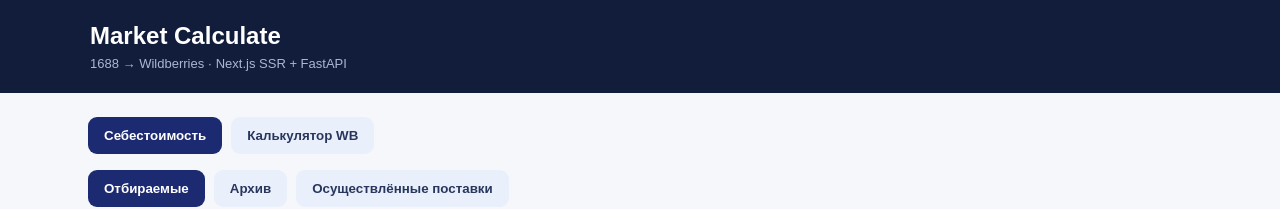
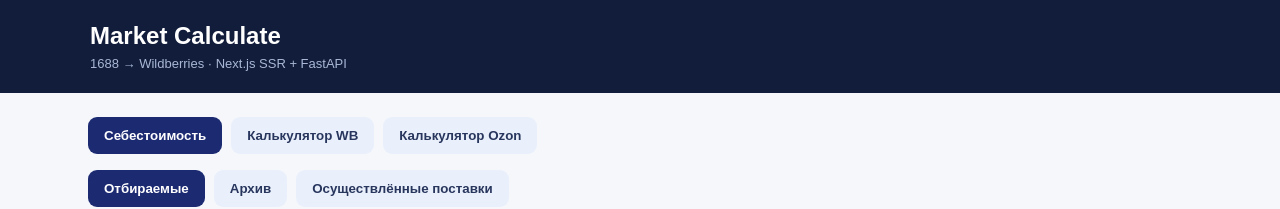
Before and after one commit to pereyasl0v/Market-calculate, a Next.js app in the folder frontend/: page / in a window 1280 px wide. Shown: the top 209 px of the page. Built offline with nearby package versions, Linux system fonts and the light colour scheme.

Commit message:
feat(ozon): add Ozon calculator tab beside WB

```diff
--- a/frontend/app/calculator.jsx
+++ b/frontend/app/calculator.jsx
@@ -1,6 +1,7 @@
 "use client";
 import {useEffect,useMemo,useState} from "react";
 import {parseWBCaptureText,normalizedQuery} from "../lib/wb-import.mjs";
+import OzonCalculator from "./ozon-calculator";
 const KEY="market-calculate-react-v1";
 const empty={items:[],page:"items",section:"selected",selectedId:"",spp:20,prices:{},settings:{commission:25,delivery:95,storage:0,advertising:0,other:0,tax:6}};
 const n=x=>Math.max(0,Number(String(x??"").replace(",","."))||0);
@@ -58,14 +59,14 @@ export default function Calculator(){
     M("Загружено "+result.products.length+" карточек: "+result.source+". HAR обработан только внутри браузера, на сервер не отправлялся. Цены из JSON могут отличаться от цены на витрине.");
   } catch(e) {M("Не удалось импортировать: "+e.message);}
  }
- const tabs=<div className="tabs"><button className={"btn "+(s.page==="items"?"selected":"secondary")} onClick={()=>set({page:"items"})}>Себестоимость</button><button className={"btn "+(s.page==="calc"?"selected":"secondary")} onClick={()=>set({page:"calc"})}>Калькулятор WB</button></div>;
+ const tabs=<div className="tabs"><button className={"btn "+(s.page==="items"?"selected":"secondary")} onClick={()=>set({page:"items"})}>Себестоимость</button><button className={"btn "+(s.page==="calc"?"selected":"secondary")} onClick={()=>set({page:"calc"})}>Калькулятор WB</button><button className={"btn "+(s.page==="ozon"?"selected":"secondary")} onClick={()=>set({page:"ozon"})}>Калькулятор Ozon</button></div>;
  return <div className="wrap">{tabs}
  {s.page==="items"? <>
  <div className="tabs">{[["selected","Отбираемые"],["archive","Архив"],["delivered","Осуществлённые поставки"]].map(([k,v])=><button key={k} className={"btn "+(s.section===k?"selected":"secondary")} onClick={()=>set({section:k})}>{v}</button>)}</div>
  <section className="panel"><div className="flex space"><h2>Себестоимость 1688</h2><button className="btn" onClick={()=>{const id=crypto.randomUUID();set({items:[...s.items,{id,name:"Новый товар",yuan:0,rate:12,freight:0,status:s.section}],selectedId:id})}}>+ Добавить товар</button></div>
  <p className="muted">Цена в юанях × курс руб./юань + доставка из Китая в рублях.</p><div className="scroll"><table><thead><tr><th>Название для поиска</th><th>1688, ¥</th><th>Курс, ₽/¥</th><th>Логистика, ₽</th><th>Итого, ₽</th><th>Действия</th></tr></thead><tbody>{s.items.filter(x=>x.status===s.section).map(x=><tr key={x.id}><td><input aria-label="Название" value={x.name} onChange={e=>update(x.id,{name:e.target.value})}/></td>{["yuan","rate","freight"].map(k=><td key={k}><input aria-label={k} type="number" min="0" value={x[k]} onChange={e=>update(x.id,{[k]:e.target.value})}/></td>)}<td><b>{rub(cost(x))}</b></td><td><select aria-label="Статус" value={x.status} onChange={e=>update(x.id,{status:e.target.value})}>{[["selected","Отбираемые"],["archive","Архив"],["delivered","Поставка"]].map(([a,b])=><option value={a} key={a}>{b}</option>)}</select><button className="btn secondary" onClick={()=>{if(confirm("Удалить товар?"))set({items:s.items.filter(y=>y.id!==x.id)})}}>Удалить</button></td></tr>)}{!s.items.some(x=>x.status===s.section)&&<tr><td colSpan="6">Здесь пока нет товаров.</td></tr>}</tbody></table></div></section>
  <div className="panel"><div className="actions"><button className="btn secondary" onClick={exportData}>Экспорт JSON</button><label className="btn secondary" style={{cursor:"pointer"}}>Импорт JSON <input type="file" accept=".json" hidden onChange={e=>importData(e.target.files?.[0])}/></label></div><p className="muted">Данные пока сохраняются в браузере. Для переноса на другой телефон экспортируйте JSON.</p></div>
- </>:<>
+ </>:s.page==="ozon"?<OzonCalculator items={s.items} selectedId={s.selectedId} onSelect={id=>set({selectedId:id})}/>:<>
  <section className="panel"><h2>Поиск ТОП-10 на Wildberries</h2>
  <div className="grid"><div className="field"><label>Выберите товар</label><select value={item?.id||""} onChange={e=>set({selectedId:e.target.value})}>{s.items.map(x=><option key={x.id} value={x.id}>{x.name} · {rub(cost(x))}</option>)}</select></div><div className="field"><label>Поисковый запрос</label><input value={item?.name||""} readOnly /></div></div>
  <p className="notice">WB возвращает HTTP 403 на запросы с VPS. Поэтому рекомендуемый способ сейчас — импорт HAR из Network или JSON, сохранённого браузерным скриптом. Файл разбирается локально в твоём браузере, не загружается на FastAPI. Цена product в JSON может отличаться от цены на сайте; СПП конкурентов неизвестна.</p>
```
